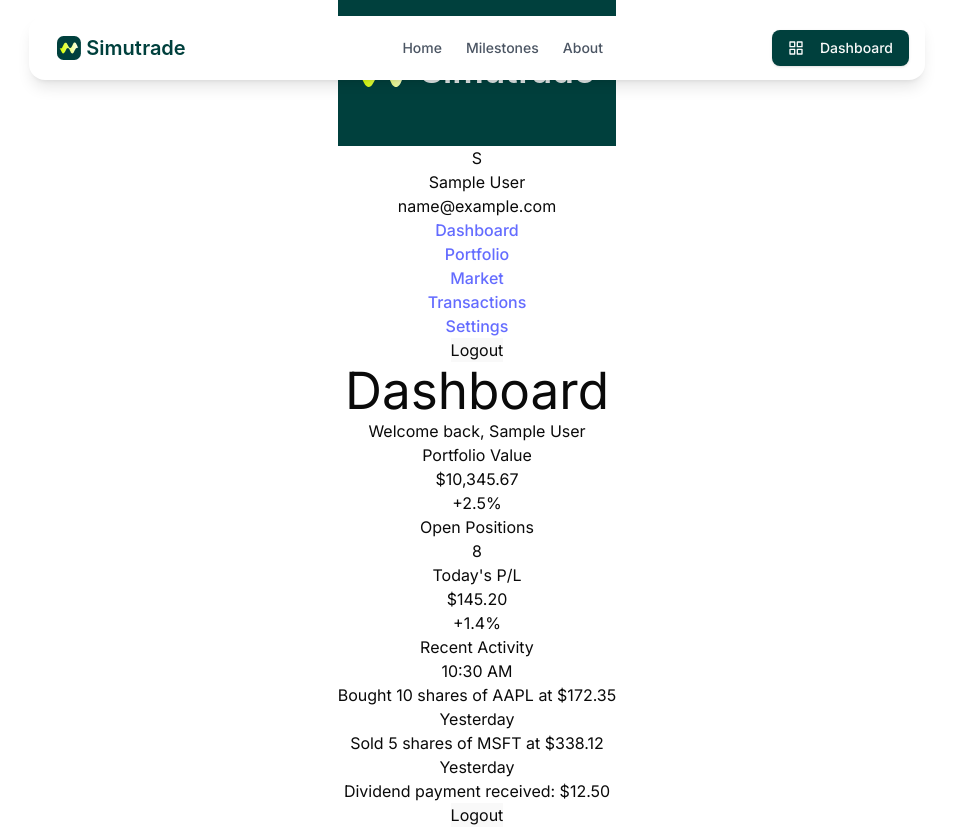
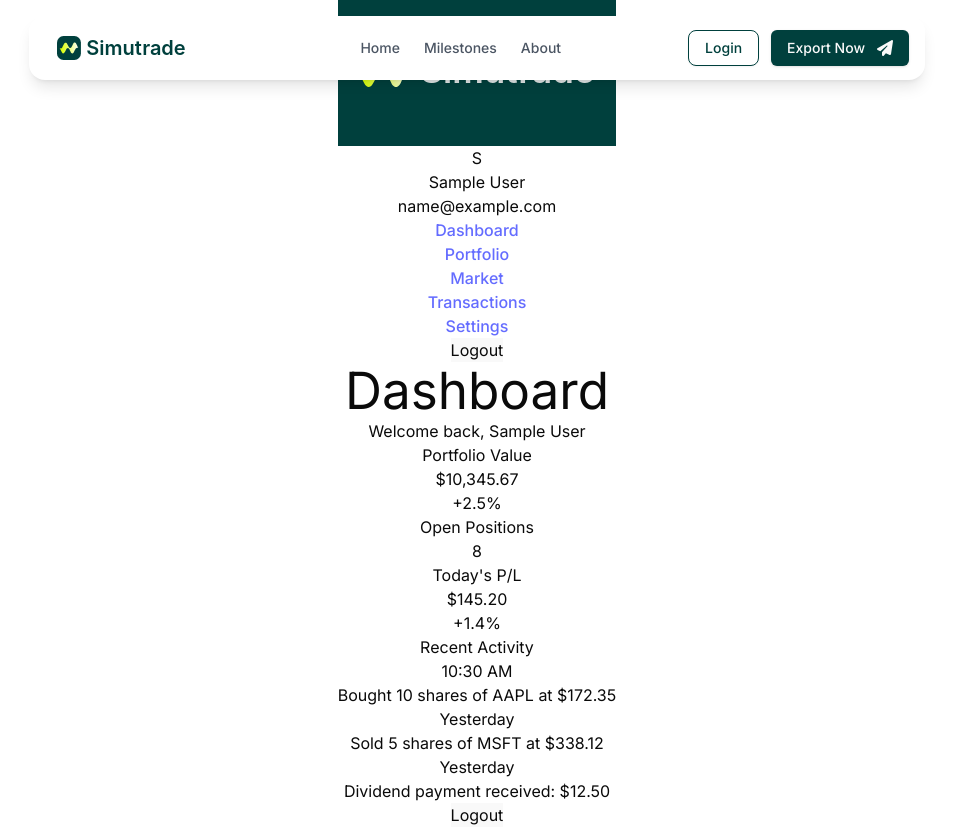
Before and after one commit to simutrade-app/simutrade-fe, a React (Vite) app in the folder simutrade-frontend/: page /dashboard in a window 1280 px wide. Shown: the whole page, without its empty margins (163-1116 px from the left). Built offline with nearby package versions, Linux system fonts and the light colour scheme; sample sign-in values are in the browser's storage.

Commit message:
Refactor Header component to streamline login and export button logic

```diff
--- a/simutrade-frontend/src/components/layout/Header.tsx
+++ b/simutrade-frontend/src/components/layout/Header.tsx
@@ -10,7 +10,7 @@ import {
   SheetTrigger,
   SheetClose,
 } from '@/components/ui/sheet';
-import { FiMenu, FiX, FiLogIn, FiUserPlus, FiGrid } from 'react-icons/fi';
+import { FiMenu, FiX, FiLogIn, FiUserPlus } from 'react-icons/fi';
 import { FaPaperPlane } from 'react-icons/fa6';
 import gsap from 'gsap';
 
@@ -122,28 +122,19 @@ const Header: React.FC<HeaderProps> = () => {
         </nav>
 
         <div className="hidden md:flex items-center space-x-3">
-          {!isLoggedIn ? (
-            <>
           <Button
             variant="outline"
             className="text-primary border-primary [&:hover]:!bg-primary [&:hover]:!text-white rounded-[8px]"
             asChild
           >
-                <Link to="/login">Login</Link>
+            <Link to={isLoggedIn ? '/dashboard' : '/login'}>Login</Link>
           </Button>
-              <Button className="[&:hover]:!bg-primary/90">
+          <Button className="[&:hover]:!bg-primary/90" asChild>
+            <Link to={isLoggedIn ? '/dashboard' : '/register'}>
               Export Now
               <FaPaperPlane className="ml-1 h-4 w-4" />
-              </Button>
-            </>
-          ) : (
-            <Button asChild className="rounded-[8px] [&:hover]:!bg-primary/90">
-              <Link to="/dashboard">
-                <FiGrid className="mr-2 h-4 w-4" />
-                Dashboard
             </Link>
           </Button>
-          )}
         </div>
 
         <div className="md:hidden">
@@ -193,25 +184,13 @@ const Header: React.FC<HeaderProps> = () => {
                 </Link>
                 <hr className="my-2" />
 
-                {isLoggedIn ? (
-                  <Button
-                    className="w-full justify-start rounded-[8px] [&:hover]:!bg-primary/90"
-                    asChild
-                    onClick={() => setMobileMenuOpen(false)}
-                  >
-                    <Link to="/dashboard">
-                      <FiGrid className="mr-2 h-4 w-4" /> Dashboard
-                    </Link>
-                  </Button>
-                ) : (
-                  <>
                 <Button
                   variant="outline"
                   className="w-full justify-start text-primary border-primary [&:hover]:!bg-primary [&:hover]:!text-white rounded-[8px]"
                   asChild
                   onClick={() => setMobileMenuOpen(false)}
                 >
-                      <Link to="/login">
+                  <Link to={isLoggedIn ? '/dashboard' : '/login'}>
                     <FiLogIn className="mr-2 h-4 w-4" /> Login
                   </Link>
                 </Button>
@@ -220,21 +199,10 @@ const Header: React.FC<HeaderProps> = () => {
                   asChild
                   onClick={() => setMobileMenuOpen(false)}
                 >
-                      <Link to="/register">
-                        <FiUserPlus className="mr-2 h-4 w-4" /> Sign Up
+                  <Link to={isLoggedIn ? '/dashboard' : '/register'}>
+                    <FiUserPlus className="mr-2 h-4 w-4" /> Export Now
                   </Link>
                 </Button>
-                    <Button
-                      className="w-full rounded-[8px] justify-start [&:hover]:!bg-primary/90"
-                      onClick={() => {
-                        console.log('Export Now clicked');
-                        setMobileMenuOpen(false);
-                      }}
-                    >
-                      Export Now <FaPaperPlane className="ml-1 h-4 w-4" />
-                    </Button>
-                  </>
-                )}
               </nav>
             </SheetContent>
           </Sheet>
```
Lines whose indentation alone changed are shown as unchanged.
